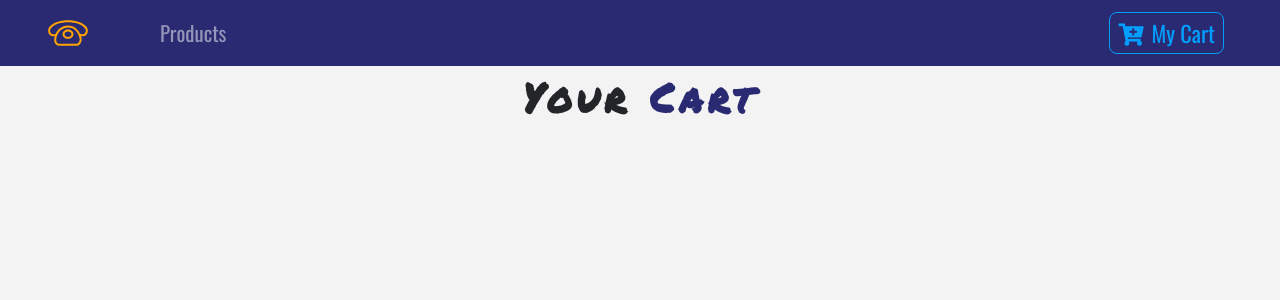
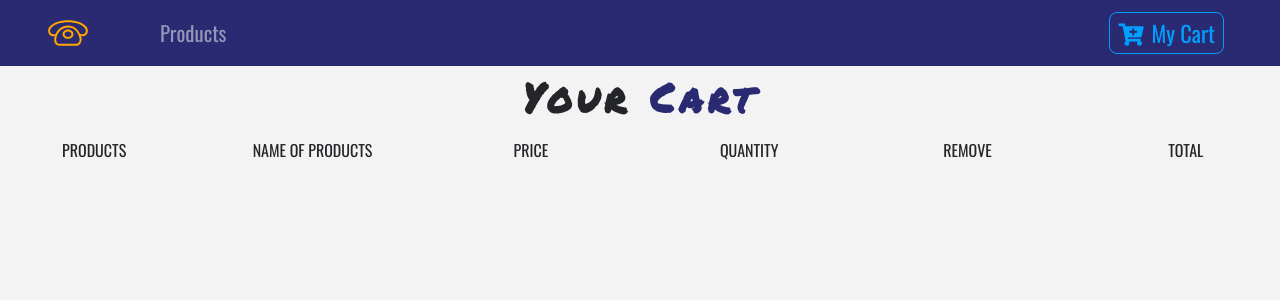
Before and after one commit to kapilrc/react-ecommerce-netlify, a React (Create React App) app: page /cart in a window 1280 px wide. Shown: the top 300 px of the page. Built offline with nearby package versions, Linux system fonts and the light colour scheme.

Commit message:
Adding EmptyCart and CartList components - WIP

```diff
--- a/src/components/Cart.js
+++ /dev/null
@@ -1,12 +0,0 @@
-import React, { Component } from 'react';
-import Title from './Title';
-
-export default class Cart extends Component {
-  render() {
-    return (
-      <section>
-        <Title name="your" title="cart"></Title>
-      </section>
-    );
-  }
-}
--- /dev/null
+++ b/src/components/Cart/Cart.js
@@ -0,0 +1,26 @@
+import React, { Component } from 'react';
+import Title from '../Title';
+import CartColumns from './CartColumns';
+import EmptyCart from './EmptyCart';
+import { ProductConsumer } from '../../context';
+
+export default class Cart extends Component {
+  render() {
+    return (
+      <ProductConsumer children={value => {
+          const { cart } = value;
+          if(cart.length > 0) {
+            return (
+              <React.Fragment>
+                <Title name="your" title="cart" />
+                <CartColumns />
+              </React.Fragment>
+            );
+          }else {
+            return <EmptyCart />;
+          }
+        }}
+      />
+    );
+  }
+}
--- /dev/null
+++ b/src/components/Cart/CartColumns.js
@@ -0,0 +1,28 @@
+import React from 'react'
+
+export default function CartColumns() {
+  return (
+    <div className="continer-fluid text-center d-none d-lg-block">
+      <div className="row">
+      <div className="col-10 mx-auto col-lg-2">
+          <p className="text-uppercase">products</p>
+        </div>
+        <div className="col-10 mx-auto col-lg-2">
+          <p className="text-uppercase">name of products</p>
+        </div>
+        <div className="col-10 mx-auto col-lg-2">
+          <p className="text-uppercase">price</p>
+        </div>
+        <div className="col-10 mx-auto col-lg-2">
+          <p className="text-uppercase">quantity</p>
+        </div>
+        <div className="col-10 mx-auto col-lg-2">
+          <p className="text-uppercase">remove</p>
+        </div>
+        <div className="col-10 mx-auto col-lg-2">
+          <p className="text-uppercase">total</p>
+        </div>
+      </div>
+    </div>
+  )
+}
--- /dev/null
+++ b/src/components/Cart/EmptyCart.js
@@ -0,0 +1,13 @@
+import React from 'react'
+
+export default function EmptyCart() {
+  return (
+    <div className="container mt-5">
+      <div className="row">
+        <div className="col-10 mx-auto text-center text-title">
+          <h1>your cart is currently empty</h1>
+        </div>
+      </div>
+    </div>
+  )
+}
--- /dev/null
+++ b/src/components/Cart/package.json
@@ -0,0 +1,3 @@
+{
+  "main": "Cart.js"
+}
--- a/src/context.js
+++ b/src/context.js
@@ -9,9 +9,12 @@
   state={
     products: [],
     detailProduct: detailProduct,
-    cart: [],
+    cart: storeProducts, //TODO: []
     modalOpen: false,
-    modalProduct: detailProduct
+    modalProduct: detailProduct,
+    cartSubTotal: 0,
+    cartTax: 0,
+    cartTotal: 0
   };
   componentDidMount() {
     this.setProducts();
@@ -60,19 +63,36 @@
     this.setState(() => {
       return { modalOpen: false };
     });
-  }
+  };
+  increment = id => {
+    console.log('this is increment Method');
+  };
+  decrement = id => {
+    console.log('this is decrement Method');
+  };
+  removeItem = id => {
+    console.log('item removed');
+  };
+  clearCart = () => {
+    console.log('Cart was cleared');
+  };
   render() {
     return (
-      <ProductContext.Provider value={{
-        ...this.state,
-        handleDetail: this.handleDetail,
-        addToCart: this.addToCart,
-        openModal: this.openModal,
-        closeModal: this.closeModal
+      <ProductContext.Provider
+        value={{
+          ...this.state,
+          handleDetail: this.handleDetail,
+          addToCart: this.addToCart,
+          openModal: this.openModal,
+          closeModal: this.closeModal,
+          increment: this.increment,
+          decrement: this.decrement,
+          removeItem: this.removeItem,
+          clearCart: this.clearCart
       }}>
       {this.props.children}
       </ProductContext.Provider>
-    )
+    );
   }
 }
 
```
Also changed, not shown: src/components/Cart/CartList.js (added, +11 -0 lines), src/components/Cart/CartItem.js (added).
